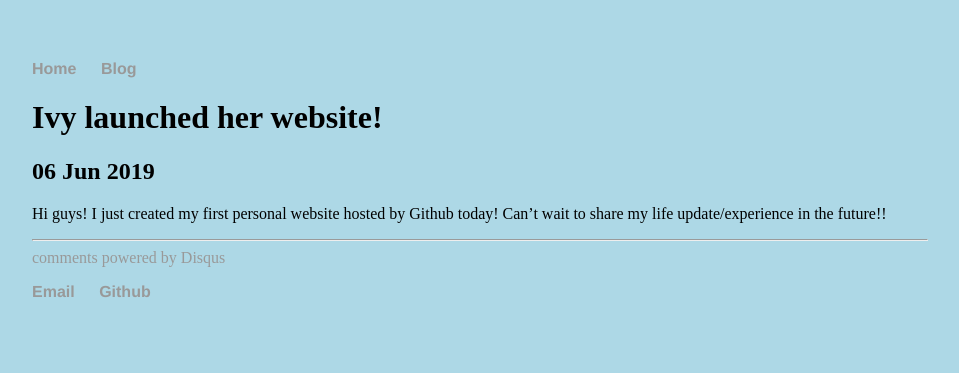
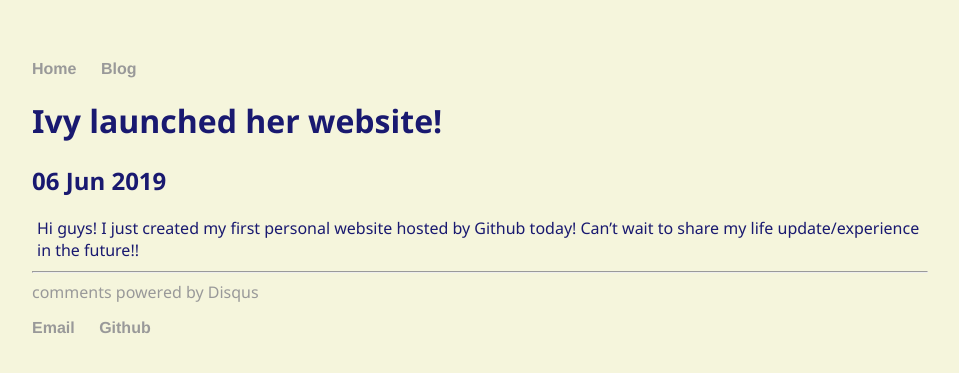
Before and after one commit to Ivyzhang1998/Ivyzhang1998.github.io, a Jekyll site: the page built from _posts/2019-06-06-ivy-site-launched.md, in a window 1280 px wide. Shown: the top 373 px of the page, without its empty margins (160-1119 px from the left). Built offline with Jekyll 4.4.1, drawn with Linux system fonts in a browser that asks for light colours; comment, search, counter and statistics services are not loaded.

Commit message:
test font size

```diff
--- a/css/main.css
+++ b/css/main.css
@@ -1,13 +1,15 @@
 body {
     margin: 60px auto;
     width: 70%;
-    background-color: lightblue;
+    font-size: medium;
+    font-family: "Segoe UI", Candara, "Bitstream Vera Sans", "DejaVu Sans", "Bitstream Vera Sans", "Trebuchet MS", Verdana, "Verdana Ref", sans-serif;
+    background-color: #F5F5DC; /* beige */
+    color: #191970; /* midnight */
 }
 
-
-div.relative {
-  position: relative;
-  left: 500px;
+p {
+    margin: 10px auto;
+    margin-left: 5px;
 }
 
 nav ul, footer ul {
```
